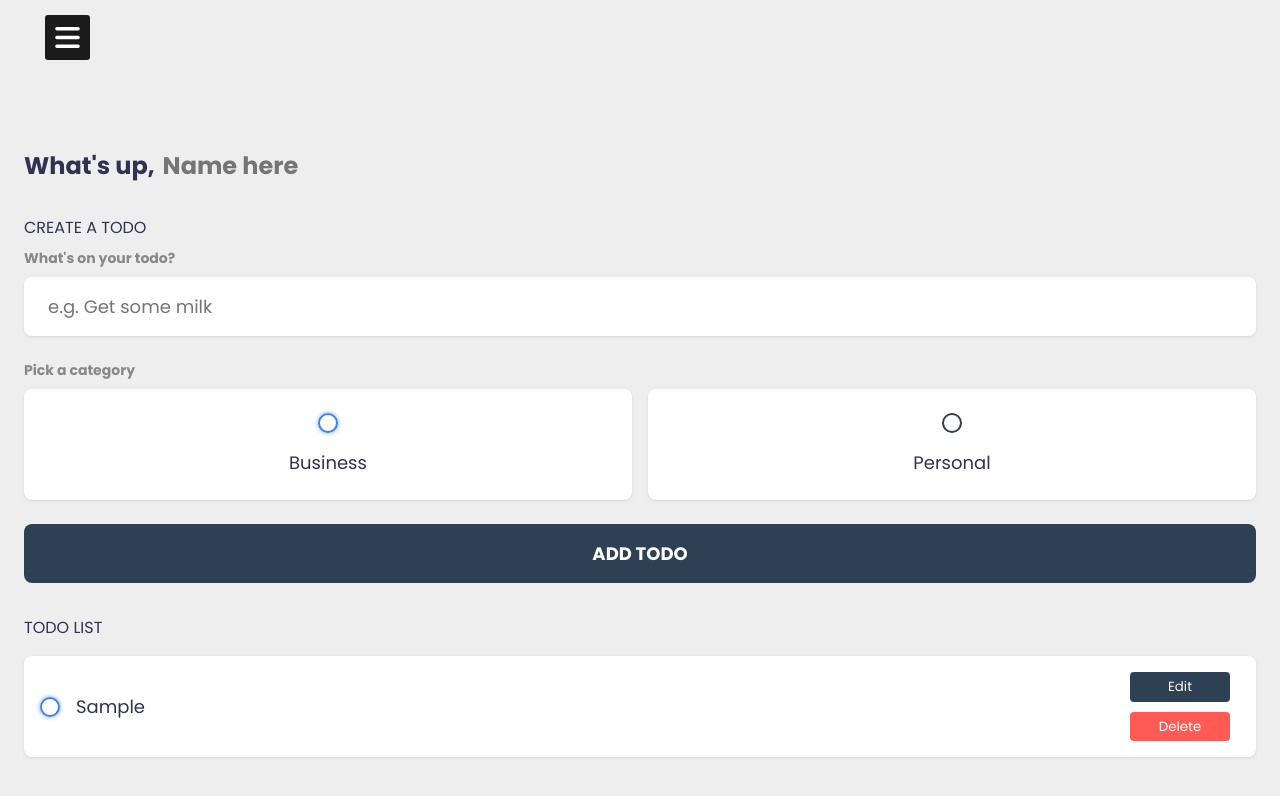
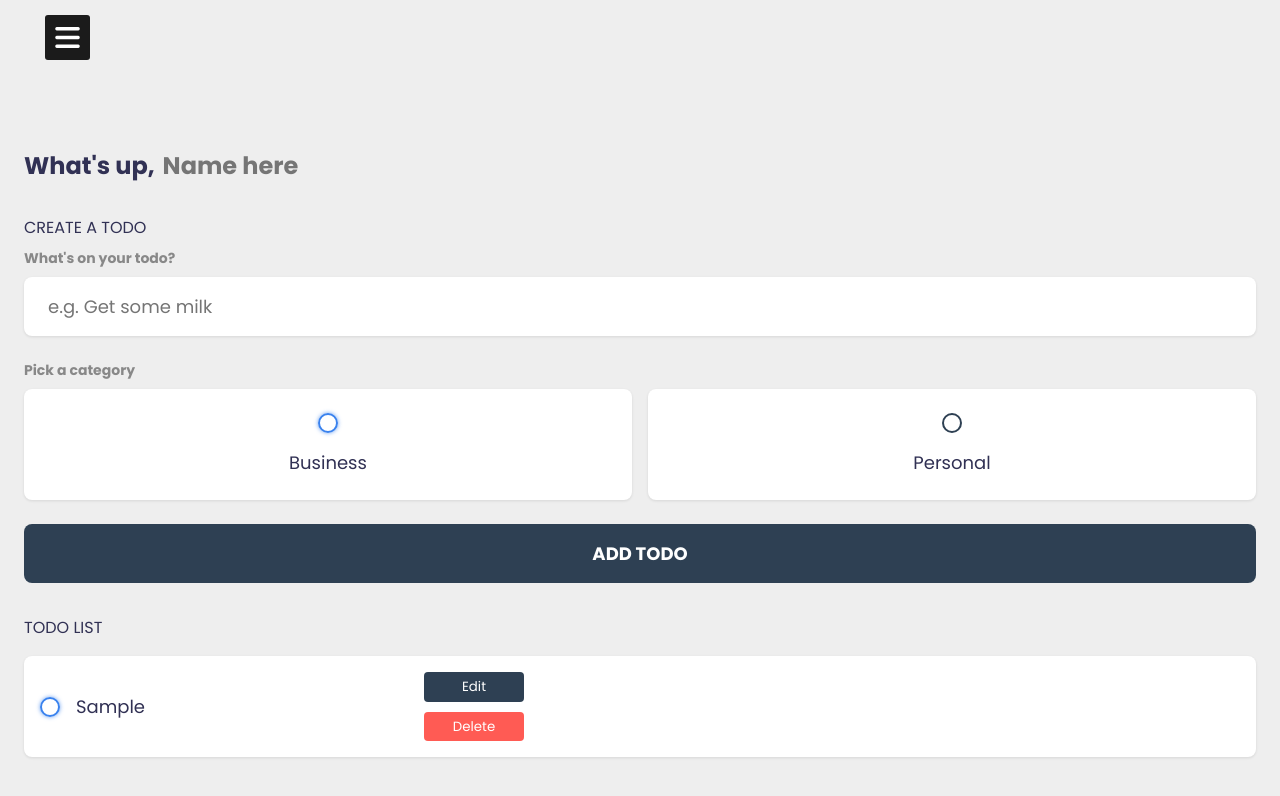
Before and after one commit to jangidutkarshika/todolist-git.com, a plain HTML site: page home.html in a window 1280 px wide. Both pictures are taken after typing "Sample" into the empty fields and a click on the input "Add todo". Drawn offline with nearby package versions, Linux system fonts and the light colour scheme.

Commit message:
Update main.css

```diff
--- a/css/main.css
+++ b/css/main.css
@@ -200,7 +200,7 @@ input:checked~.bubble::after {
 }
 
 .todo-item .todo-content {
-    flex: 10 1 0%;
+    flex: 10px 1 0%;
 }
 
 .todo-item .todo-content input {
```
